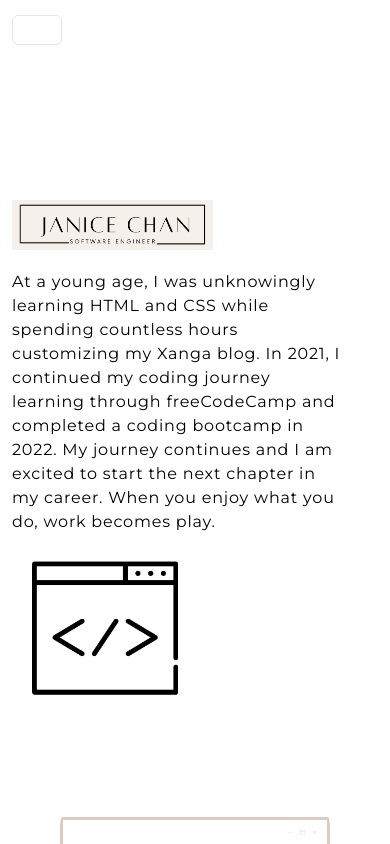
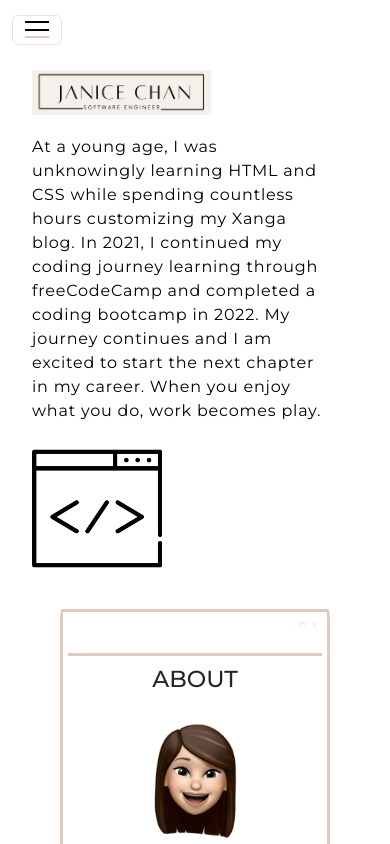
Before and after one commit to janice87/portfolio, a React (Create React App) app: page / in a window 390 px wide. Shown: the top 844 px of the page. Built offline with nearby package versions, Linux system fonts and the light colour scheme; a web font is replaced by a local one.

Commit message:
update styling for responsive page

```diff
--- a/public/index.html
+++ b/public/index.html
@@ -9,7 +9,9 @@
       name="description"
       content="Web site created using create-react-app"
     />
-         <link rel="apple-touch-icon" href="%PUBLIC_URL%/logo192.png" />
+    <title>janice codes</title>
+
+    <link rel="apple-touch-icon" href="%PUBLIC_URL%/logo192.png" />
     <!--
       manifest.json provides metadata used when your web app is installed on a
       user's mobile device or desktop. See https://developers.google.com/web/fundamentals/web-app-manifest/
--- a/src/App.css
+++ b/src/App.css
@@ -322,13 +322,13 @@ nav.navbar .navbar-toggler-icon {
   height: 17px;
   background-image: none;
   position: relative;
-  border-bottom: 2px solid #fff;
+  border-bottom: 2px solid #dfcac1;
   transition: all 300ms linear;
   top: -2px;
 }
 
 nav.navbar .navbar-toggler-icon:focus {
-	border-bottom: 2px solid #fff;
+	border-bottom: 2px solid #000;
 }
 
 nav.navbar .navbar-toggler-icon:after,
@@ -336,7 +336,7 @@ nav.navbar .navbar-toggler-icon:before {
 	width: 24px;
 	position: absolute;
 	height: 2px;
-	background-color: #fff;
+	background-color: #000;
 	top: 0;
 	left: 0;
 	content: '';
@@ -350,13 +350,13 @@ nav.navbar .navbar-toggler-icon:after {
 
 nav.navbar .navbar-toggler[aria-expanded="true"] .navbar-toggler-icon:after {
 	transform: rotate(45deg);
-	background-color: #fff;
+	background-color: #000;
 	height: 2px;
 }
 
 nav.navbar .navbar-toggler[aria-expanded="true"] .navbar-toggler-icon:before {
 	transform: translateY(8px) rotate(-45deg);
-	background-color: #fff;
+	background-color: #000;
 	height: 2px;
 }
 
@@ -394,6 +394,13 @@ nav.navbar .navbar-toggler[aria-expanded="true"] .navbar-toggler-icon {
 @media only screen and (max-width:600px) {
   .banner-img {
     width: 40%;
+    margin: auto;
+  }
+  .banner {
+    margin-top: 50px;
+    margin-left: auto;
+    margin-right: auto;
+    padding: 20px 20px;
   }
 }
 
```
